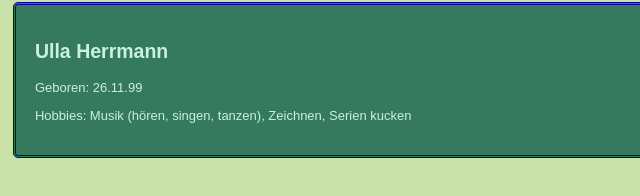
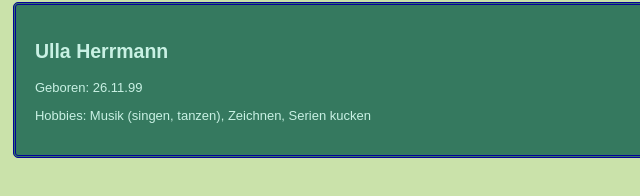
Before and after one commit to Lum7n/EIA2-WS2020-21, a plain HTML site: page Steckbrief/steckbrief.htm in a window 1280 px wide. Shown: the part 158-354 px from the top of the page, 0-640 px from the left. Drawn offline with Linux system fonts and the light colour scheme.

Commit message:
Add files via upload

```diff
--- a/Steckbrief/steckbrief.htm
+++ b/Steckbrief/steckbrief.htm
@@ -70,7 +70,7 @@
 		<div >
 			<h2>Ulla Herrmann</h2>
 			<p>Geboren: 26.11.99</p>
-			<p>Hobbies: Musik (hören, singen, tanzen), Zeichnen, Serien kucken</p>
+			<p>Hobbies: Musik (singen, tanzen), Zeichnen, Serien kucken</p>
 		</div>
 	</div>
 </body>
```
